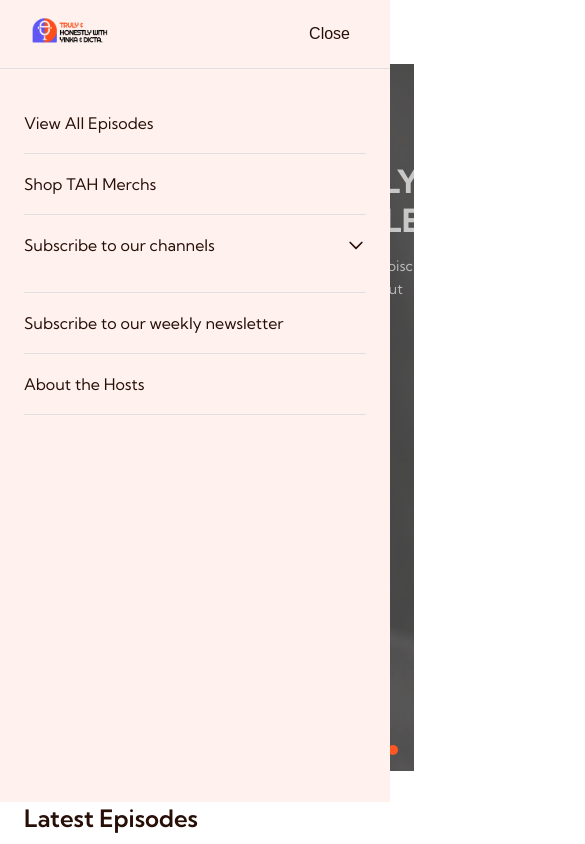
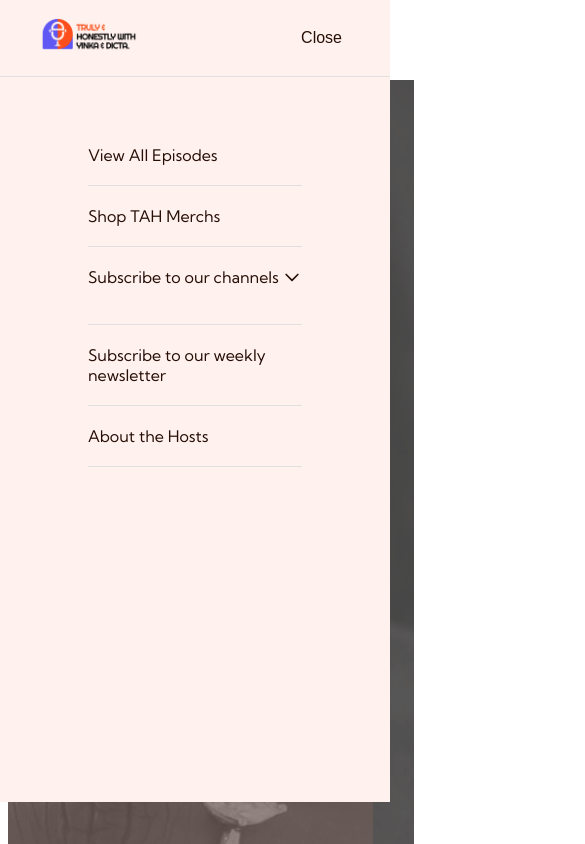
Before and after one commit to munardidit/TahBrand, a React (Vite) app: page / in a window 390 px wide. Both pictures are taken after a click on the button "Toggle menu". Shown: the top 844 px of the page, 585 px wide, since content can reach past the window. Built offline with nearby package versions, Linux system fonts and the light colour scheme; a web font is replaced by a local one.

Commit message:
responsive

```diff
--- a/src/components/Footer.css
+++ b/src/components/Footer.css
@@ -149,29 +149,33 @@
   }
 }
 
-/* Mobile Responsive */
-@media (max-width: 767px) {
+
+@media (min-width: 768px) and (max-width: 1024px) {
   .footer {
     padding: 2rem 0;
   }
 
   .footer-container {
     padding: 0 1rem;
+    display: flex;
+    width: 90%;
+
   }
 
   .footer-content {
-    flex-direction: column;
-    align-items: flex-start;
-    gap: 2rem;
+    gap: 0.5rem;
   }
 
   .footer-logo img {
-    height: 2.5rem;
+    height: 3.8rem;
   }
 
   .footer-social {
     gap: 1.5rem;
     order: 2;
+    position: relative;
+    top:3rem;
+    left: 2rem;
 
   }
 
@@ -179,24 +183,31 @@
     width: 100%;
     align-items: flex-start;
     order: 3;
+    display: flex;
   }
 
   .newsletter-label {
     font-size: 0.8rem;
+    position: relative;
+    left: 2rem;
   }
 
   .newsletter-form {
     max-width: 100%;
-    flex-direction: column;
     gap: 0.75rem;
   }
 
   .newsletter-input {
     width: 100%;
+
   }
 
   .newsletter-button {
-    width: 100%;
-    padding: 0.75rem 1.5rem;
+    width: 50%;
+    padding: 0.75rem 1.2rem;
+    position: relative;
+    left: -1rem;
+    font-size: 0.9rem;
+    text-align: center;
   }
 }
--- a/src/components/Header.css
+++ b/src/components/Header.css
@@ -10,7 +10,7 @@
 }
 
 .hosts-background {
-  background-size:cover;
+  background-size: cover;
   background-position: center;
   height: 100vh;
   position: relative;
@@ -18,6 +18,7 @@
   align-items: center;
   justify-content: center;
 }
+
 /* Slider Styles */
 .header-slider {
   position: absolute;
@@ -41,17 +42,16 @@
   opacity: 1;
 }
 
-/* Combined Slide Background */
+/* Slide Backgrounds */
 .slide-background {
   position: absolute;
   top: 0;
   left: 0;
   width: 100%;
   height: 100%;
-  background:#270E07;
+  background: #270E07;
 }
 
-/* Merch Slide Background */
 .merch-background {
   position: absolute;
   top: 0;
@@ -67,7 +67,7 @@
 /* Merch Container */
 .merch-container {
   position: relative;
-  width: 100%;
+  width: 90%;
   height: 100%;
   display: flex;
   align-items: center;
@@ -132,7 +132,7 @@
 }
 
 .merch-image {
-  flex:1;
+  flex: 1;
   display: flex;
   justify-content: center;
   align-items: center;
@@ -148,7 +148,7 @@
   left: -26%;
   top: 10%;
   object-fit: contain;
-  z-index: -1
+  z-index: -1;
 }
 
 /* Hosts Container */
@@ -236,12 +236,12 @@
 
 .header-hosts {
   font-size: 4rem;
-  color:#FFFFFF;
+  color: #FFFFFF;
   margin-bottom: 2rem;
   font-family: "Licorice", cursive;
   font-style: italic;
   font-weight: 600;
-  letter-spacing:1.5px;
+  letter-spacing: 1.5px;
   position: relative;
   top: -15px;
 }
@@ -266,7 +266,6 @@
   transition: all 0.3s ease;
   text-transform: capitalize;
   font-family: "Kumbh Sans", sans-serif;
-
 }
 
 .btn-subscribes {
@@ -307,7 +306,7 @@
   width: 10px;
   height: 10px;
   border-radius: 50%;
-  background-color:#FE4E1C;
+  background-color: #FE4E1C;
   border: none;
   cursor: pointer;
   transition: all 0.3s ease;
@@ -324,94 +323,14 @@
   height: 12px;
 }
 
-@media (max-width: 320px) {
-  .header {
-    min-height: 450px;
-  }
-
-  .header-title {
-    font-size: 1.75rem;
-  }
-
-  .header-hosts {
-    font-size: 1rem;
-  }
-
-  .merch-title {
-    font-size: 1.25rem;
-  }
-
-  .host-image img {
-    max-width: 100px;
-  }
-}
-
-/* Very Small Mobile (under 375px) */
-@media (max-width: 374px) {
-  .header {
-    height: 85vh;
-    min-height: 500px;
-    margin-top: 3.5rem;
-  }
-
-  .header-content {
-    padding: 1rem;
-  }
-
-  .header-title {
-    font-size: 2rem;
-  }
-
-  .header-hosts {
-    font-size: 1.1rem;
-  }
-
-  .merch-content {
-    padding: 1rem;
-    flex-direction: column;
-    text-align: center;
-  }
-
-  .merch-title {
-    font-size: 1.5rem;
-  }
-
-  .merch-description {
-    font-size: 0.8rem;
-  }
-
-  .host-image {
-    width: 45%;
-  }
-
-  .host-image img {
-    max-width: 120px;
-  }
-}
-
-/* Small Mobile (375px - 480px) */
-@media (min-width: 375px) and (max-width: 480px) {
-  .merch-content {
-    padding: 1.5rem;
-    flex-direction: column;
-    text-align: center;
-  }
-
-  .merch-title {
-    font-size: 1.75rem;
-  }
-
-  .host-image img {
-    max-width: 150px;
-  }
-}
-
-/* Mobile Responsive */
+/* Mobile First (0px - 767px) */
 @media (max-width: 767px) {
   .header {
     height: 90vh;
     min-height: 500px;
     margin-top: 3.5rem;
+    left: 0;
+    max-width: 100%;
   }
 
   .header-content {
@@ -454,14 +373,6 @@
     max-width: 200px;
   }
 
-  .host-image.left {
-    padding-left: 0.5rem;
-  }
-
-  .host-image.right {
-    padding-right: 0.5rem;
-  }
-
   .slider-dots {
     bottom: 1.5rem;
     gap: 0.5rem;
@@ -478,11 +389,9 @@
     height: 10px;
   }
 
-  /* Merch Slide Mobile */
   .merch-content {
     flex-direction: column;
     padding: 2rem 1.5rem;
-    text-align: center;
   }
 
   .merch-text {
@@ -492,54 +401,65 @@
   .merch-title {
     font-size: 2rem;
     margin-bottom: 1rem;
+    left: 0;
+    text-align: center;
   }
 
   .merch-description {
     font-size: 0.9rem;
     margin-bottom: 1.5rem;
+    left: 0;
+    text-align: center;
+  }
+
+  .btn-merch {
+    left: 0;
+    padding: 0.75rem 2rem;
   }
 
   .merch-image img {
     max-width: 300px;
+    left: 0;
+    top: 0;
   }
 }
 
-/* Mobile Landscape (481px - 767px) */
-@media (min-width: 481px) and (max-width: 767px) and (orientation: landscape) {
+/* Tablet (768px - 1024px) */
+@media (min-width: 768px) and (max-width: 1024px) {
   .header {
-    height: 100vh;
+    height: 75vh;
     min-height: 400px;
-  }
-
-  .header-content {
-    padding: 1rem;
+    margin-top: 4rem;
+    left: 0;
+    max-width: 100%;
+    padding: 0 1.5rem;
   }
 
   .header-title {
-    font-size: 2rem;
+    font-size: 3.5rem;
   }
 
-  .hosts-container {
-    align-items: flex-end;
+  .header-hosts {
+    font-size: 3rem;
+    top: -10px;
   }
 
-  .host-image img {
-    max-width: 180px;
-  }
-}
-
-/* Tablet Improvements (768px - 1023px) */
-@media (min-width: 768px) and (max-width: 1023px) {
-  .merch-content {
-    padding: 0 3rem;
+  .header-subtitle {
+    font-size: 0.8rem;
+    margin-bottom: 1.25rem;
   }
 
-  .merch-title {
-    font-size: 2.5rem;
+  .header-buttons {
+    gap: 0.875rem;
   }
 
-  .merch-image img {
-    max-width: 450px;
+  .btn {
+    padding: 0.75rem 1.75rem;
+    font-size: 0.95rem;
+  }
+
+  .host-image {
+    width: 40%;
   }
 
   .host-image img {
@@ -547,95 +467,72 @@
   }
 
   .host-image.left {
-    padding-left: 1rem;
+    left: -3%;
   }
 
   .host-image.right {
-    padding-right: 1rem;
+    left: 1.5%;
+  }
+
+  .merch-content {
+    padding: 0 2.5rem;
+  }
+
+  .merch-text {
+    max-width: 400px;
+  }
+
+  .merch-title {
+    font-size: 2.25rem;
+    left: 10%;
+  }
+
+  .merch-description {
+    font-size: 0.95rem;
+    left: 10%;
+  }
+
+  .btn-merch {
+    left: 10%;
+    padding: 0.75rem 2rem;
+  }
+
+  .merch-image {
+    left: 5%;
+  }
+
+  .merch-image img {
+    max-width: 450px;
+    left: -15%;
+  }
+
+  .slider-dots {
+    bottom: 1.5rem;
+    right: 1.5rem;
+  }
+
+  .dot {
+    width: 9px;
+    height: 9px;
+  }
+
+  .dot.active {
+    width: 11px;
+    height: 11px;
   }
 }
 
-
-@media (min-width: 768px) and (max-width: 1023px) {
-  .merch-image img {
-    max-width: 400px;
-    margin-left: -1rem;
+/* Desktop (1025px and above) */
+@media (min-width: 1025px) {
+  .header {
+    max-width: 1200px;
+    margin-left: auto;
+    margin-right: auto;
+    left: 0;
   }
 }
 
-/* Tablet Responsive */
-@media (max-width: 1024px) {
-  .header {
-    margin-top: 4rem;
-  }
-
-  .header-title {
-    font-size: 4rem;
-  }
-
-  .header-hosts {
-    font-size: 1.5rem;
-  }
-
-  .host-image img {
-    max-width: 400px;
-  }
-
-  .host-image.left {
-    padding-left: 1rem;
-  }
-
-  .host-image.right {
-    padding-right: 1rem;
-  }
-}
-
-/* Small Desktop (1024px - 1199px) */
-@media (min-width: 1024px) and (max-width: 1199px) {
-  .merch-content {
-    padding: 0 3rem;
-  }
-
-  .merch-image img {
-    max-width: 500px;
-  }
-
-  .host-image img {
-    max-width: 450px;
-  }
-}
-
-/* Large Desktop (1200px and above) */
-@media (min-width: 1200px) {
-  .merch-content {
-    padding: 0 4rem;
-  }
-}
-
-/* Desktop (1200px - 1599px) */
-@media (min-width: 1200px) and (max-width: 1599px) {
-  .merch-content {
-    padding: 0 4rem;
-  }
-}
-
-/* Large Desktop / TV (1600px and above) */
-@media (min-width: 1600px) {
-  .header {
-    max-width: 1600px;
-    margin-left: auto;
-    margin-right: auto;
-  }
-}
-
-/* Ultra Wide / 4K TV (2000px and above) */
-@media (min-width: 2000px) {
-  .header {
-    max-width: 1800px;
-  }
-}
-
-
+/* Height-based adjustments */
 @media (max-height: 600px) {
   .header {
     height: 100vh;
@@ -656,76 +553,45 @@
   }
 }
 
-@media (max-height: 500px) and (orientation: landscape) {
+@media (max-width: 480px) {
   .header {
-    min-height: 350px;
-  }
-
-  .header-content {
+    height: 100vh;
     padding: 1rem;
   }
 
-  .header-title {
-    font-size: 2.5rem;
+  .merch-container {
+    background-color: #270E07;
   }
 
-  .header-hosts {
-    font-size: 1.25rem;
-    margin-bottom: 1rem;
-  }
-
-  .header-buttons {
-    gap: 0.5rem;
-  }
-
-  .btn {
-    padding: 0.5rem 1.5rem;
-    font-size: 0.9rem;
-  }
-}
-
-
-@media (max-width: 480px) {
   .slider-dots {
     bottom: 1rem;
     right: 1rem;
+    display: none;
   }
 
-  .header {
-        width:100%;
-        height: 80vh;
-        background-size: cover;
-        background-position: center;
-        left: 0;
-        padding: 1rem;
-    }
-}
-
-/* Hover effects for larger screens */
-@media (min-width: 992px) {
-  .menu-nav > a,
-  .menu-dropdown {
-    transition: all 0.3s ease;
+  .merch-title {
+    font-size: 1.75rem;
+    left: 5px;
+    text-align: left;
   }
 
-  .menu-nav > a:hover,
-  .menu-dropdown:hover {
-    padding-left: 0.5rem;
+  .merch-description {
+    font-size: 0.85rem;
+    left: 5px;
+    text-align: left;
+  }
+
+  .btn-merch {
+    top: 15rem;
+    left: 6rem;
+  }
+
+  .merch-image {
+    left: 6rem;
+    bottom: 5rem;
+  }
+
+  .merch-image img {
+    max-width: 250px;
   }
 }
-
-/* Ensure menu overlay takes proper height on all devices */
-@media (orientation: landscape) and (max-height: 600px) {
-  .menu-overlay {
-    height: 100vh;
-  }
-
-  .menu-content {
-    padding: 1.5rem 2rem;
-  }
-
-  .menu-nav > a,
-  .menu-section {
-    padding: 0.875rem 0;
-  }
-}
--- a/src/components/Header.jsx
+++ b/src/components/Header.jsx
@@ -73,7 +73,7 @@ function Header() {
                         TRULY & HONESTLY <br /> MERCHS AVAILABLE!
                       </h2>
                       <p className="merch-description">
-                        Lorem ipsum dolor sit amet, consectetur adipiscing elit. Sed
+                        Lorem ipsum dolor sit
                         do eiusmod tempor incididunt ut
                       </p>
                       <button
--- a/src/components/Hosts.css
+++ b/src/components/Hosts.css
@@ -136,7 +136,7 @@
 }
 
 /* Mobile Responsive */
-@media (max-width: 767px) {
+@media (min-width: 768px) and (max-width: 1024px) {
   .hosts-section {
     padding: 2rem 0;
   }
@@ -151,18 +151,18 @@
   }
 
   .hosts-content {
-    flex-direction: column;
-    padding: 2rem 1.5rem;
+    flex-direction: column-reverse;
+    padding: 3rem 1.5rem;
     text-align: center;
   width: 80%;
   position: relative;
-  left: -3.5%;
+  display: flex;
   }
 
   .hosts-text {
     max-width: 100%;
     padding-right: 0;
-    margin-bottom: 2rem;
+    margin-bottom: 2.5rem;
   }
 
   .hosts-title {
@@ -177,6 +177,7 @@
     text-align:justify;
     position: relative;
     left: 2px;
+
 
   }
 
--- a/src/components/Navbar.css
+++ b/src/components/Navbar.css
@@ -206,58 +206,10 @@
   color: #ff5722;
 }
 
-/* Mobile Responsive */
-@media (max-width: 767px) {
-  .navbar-container {
-    padding: 1rem 1.5rem;
-  }
 
-  .navbar-logo img {
-    height: 2rem;
-  }
-
-  .mobile-menu-button {
-    margin-right: 1rem;
-  }
-
-  .mobile-menu-button svg {
-    width: 2.5rem;
-    height: 1.75rem;
-  }
-
-  .menu-header {
-    padding: 1rem 1.5rem;
-  }
-
-  .menu-logo img {
-    height: 2rem;
-  }
-
-  .menu-content {
-    padding: 1.5rem 1.5rem;
+@media (min-width: 768px) and (max-width: 1024px) {
+  .navbar-container{
+ width:89%;
+ background-color:#ffffff;
   }
 }
-
-/* Smooth scroll */
-html {
-  scroll-behavior: smooth;
-}
-
-
-body.menu-open {
-  overflow: hidden;
-}
-@media (max-width: 480px) {
-  .navbar {
-    padding: 0.6rem;
-    height: 60px;
-    width: 82%;
-  }
-
-  .mobile-menu-button svg {
-    width: 26px;
-    height: 26px;
-    position: relative;
-    left: -5%;
-  }
-}
--- a/src/components/Testimonial.css
+++ b/src/components/Testimonial.css
@@ -182,7 +182,7 @@
 }
 
 /* Mobile Responsive */
-@media (max-width: 767px) {
+@media (min-width: 768px) and (max-width: 1024px) {
   .testimonial-section {
     padding: 3rem 0;
   }
@@ -191,6 +191,7 @@
     flex-direction: column;
     padding: 0 1rem;
     gap: 2rem;
+    width: 90%;
   }
 
   .testimonial-header {
@@ -198,7 +199,7 @@
   }
 
   .testimonial-heading {
-    font-size: 1.5rem;
+    font-size: 1.8rem;
   }
 
   .testimonial-cards {
@@ -211,14 +212,14 @@
   .testimonial-cards-wrapper {
     display: flex;
     transition: transform 0.3s ease-in-out;
-    width: 100%;
+    width: 60%;
   }
 
   .testimonial-card {
     flex: 0 0 100%;
     width: 100%;
     left: 0;
-    min-width: 100%;
+    min-width: 85%;
     padding: 1.5rem;
   }
 
```
